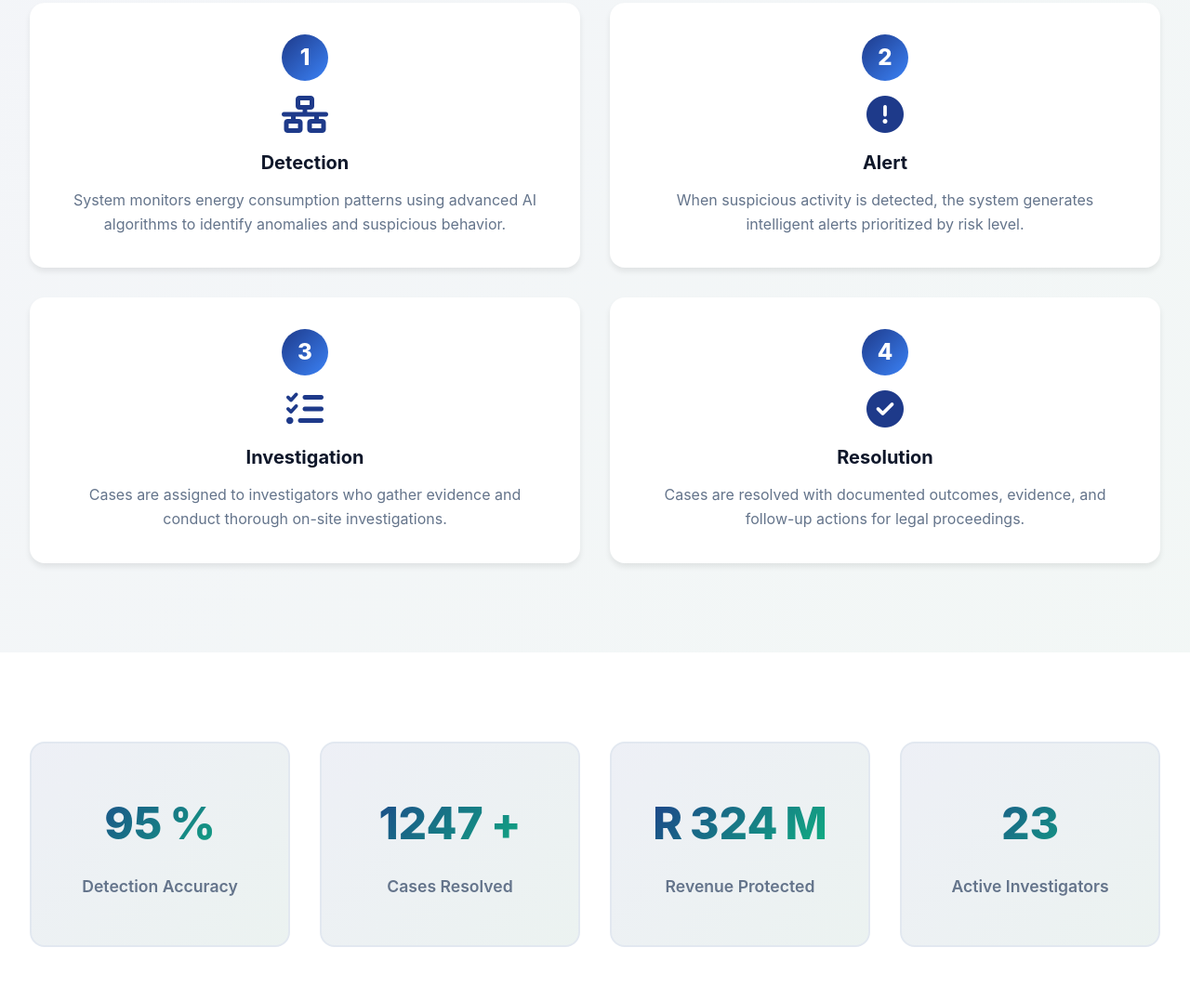
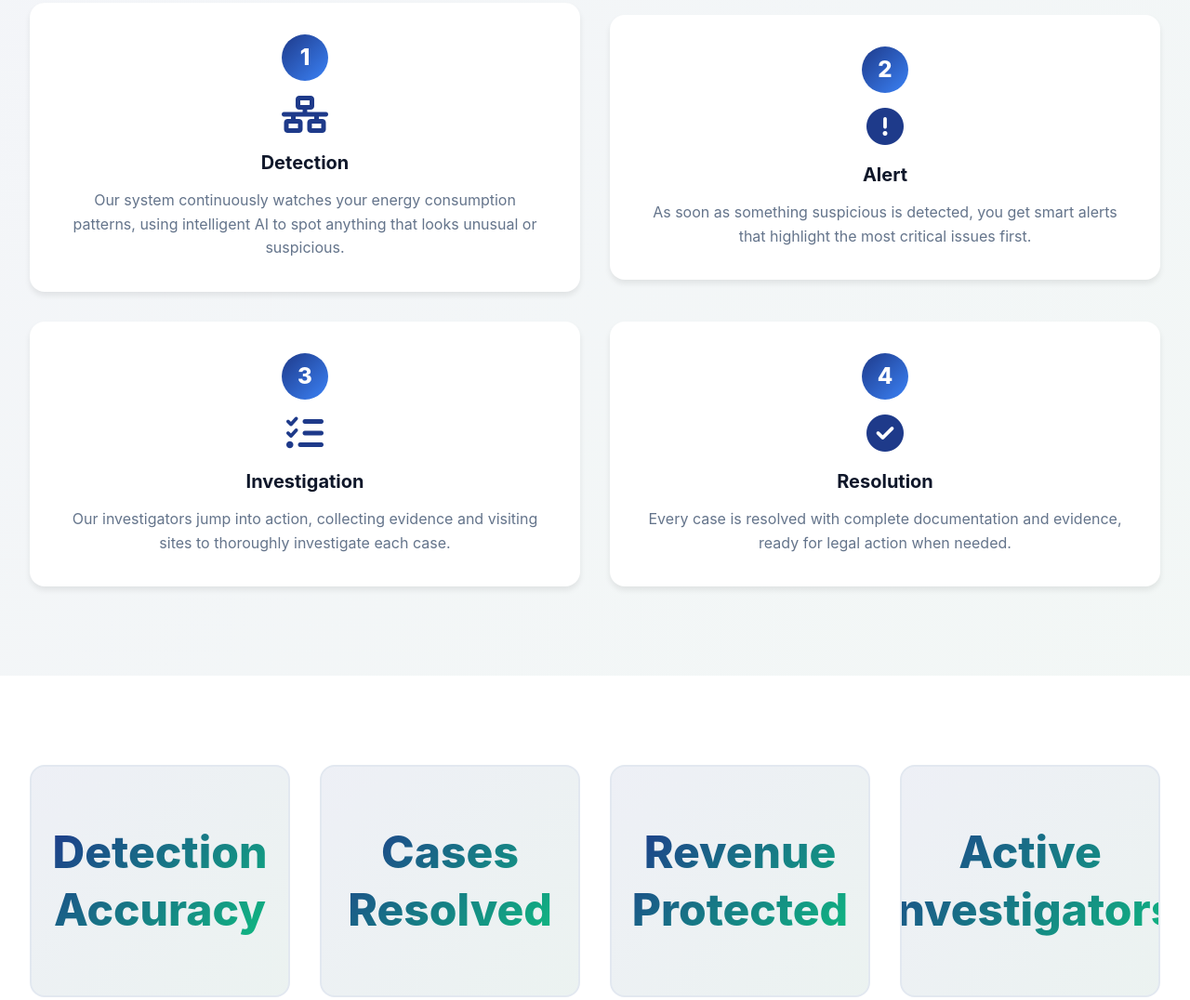
Before and after one commit to CodeBlooded-TheftDetection/Eskom-theft-detection, a website: page index.html in a window 1280 px wide. Shown: the part 3298-4374 px from the top of the page at 93% size. Drawn offline with Linux system fonts and the light colour scheme.

Commit message:
Final commit

```diff
--- a/Eskom-theft-detection-Sprint/css/landing.css
+++ b/Eskom-theft-detection-Sprint/css/landing.css
@@ -595,6 +595,11 @@ body {
     animation: fadeInUp 0.6s ease-out;
     position: relative;
     overflow: hidden;
+    display: flex;
+    flex-direction: column;
+    justify-content: center;
+    align-items: center;
+    min-height: 250px;
 }
 
 .stat-card::before {
--- a/css/landing.css
+++ b/css/landing.css
@@ -595,6 +595,11 @@ body {
     animation: fadeInUp 0.6s ease-out;
     position: relative;
     overflow: hidden;
+    display: flex;
+    flex-direction: column;
+    justify-content: center;
+    align-items: center;
+    min-height: 250px;
 }
 
 .stat-card::before {
@@ -627,7 +632,7 @@ body {
     -webkit-text-fill-color: transparent;
     background-clip: text;
     margin-bottom: 1rem;
-    display: flex;
+    display: none;
     align-items: center;
     justify-content: center;
     gap: 0.5rem;
@@ -640,11 +645,16 @@ body {
 }
 
 .stat-card p {
-    font-size: 1.1rem;
-    color: var(--text-secondary);
-    font-weight: 600;
+    font-size: 3rem;
+    font-weight: 800;
+    background: linear-gradient(135deg, var(--primary-blue), var(--primary-green-light));
+    -webkit-background-clip: text;
+    -webkit-text-fill-color: transparent;
+    background-clip: text;
     position: relative;
     z-index: 1;
+    line-height: 1.3;
+    margin: 0;
 }
 
 /*  BENEFITS SECTION  */
--- a/index.html
+++ b/index.html
@@ -133,7 +133,7 @@
                 <div class="step-number">1</div>
                 <i class="fas fa-network-wired"></i>
                 <h3>Detection</h3>
-                <p>System monitors energy consumption patterns using advanced AI algorithms to identify anomalies and suspicious behavior.</p>
+                <p>Our system continuously watches your energy consumption patterns, using intelligent AI to spot anything that looks unusual or suspicious.</p>
             </div>
 
             <div class="step-arrow">
@@ -144,7 +144,7 @@
                 <div class="step-number">2</div>
                 <i class="fas fa-exclamation-circle"></i>
                 <h3>Alert</h3>
-                <p>When suspicious activity is detected, the system generates intelligent alerts prioritized by risk level.</p>
+                <p>As soon as something suspicious is detected, you get smart alerts that highlight the most critical issues first.</p>
             </div>
 
             <div class="step-arrow">
@@ -155,7 +155,7 @@
                 <div class="step-number">3</div>
                 <i class="fas fa-tasks"></i>
                 <h3>Investigation</h3>
-                <p>Cases are assigned to investigators who gather evidence and conduct thorough on-site investigations.</p>
+                <p>Our investigators jump into action, collecting evidence and visiting sites to thoroughly investigate each case.</p>
             </div>
 
             <div class="step-arrow">
@@ -166,7 +166,7 @@
                 <div class="step-number">4</div>
                 <i class="fas fa-check-circle"></i>
                 <h3>Resolution</h3>
-                <p>Cases are resolved with documented outcomes, evidence, and follow-up actions for legal proceedings.</p>
+                <p>Every case is resolved with complete documentation and evidence, ready for legal action when needed.</p>
             </div>
         </div>
     </section>
@@ -216,7 +216,7 @@
                     <i class="fas fa-rocket"></i>
                 </div>
                 <h4>Fast Implementation</h4>
-                <p>Quick deployment with minimal disruption to existing operations.</p>
+                <p>Get up and running quickly without disrupting your day-to-day operations.</p>
             </div>
 
             <div class="benefit-item">
@@ -224,7 +224,7 @@
                     <i class="fas fa-lock-open"></i>
                 </div>
                 <h4>Enterprise Security</h4>
-                <p>Bank-grade encryption and security protocols protect sensitive data.</p>
+                <p>Your data stays safe with security as strong as your bank uses.</p>
             </div>
 
             <div class="benefit-item">
@@ -232,7 +232,7 @@
                     <i class="fas fa-chart-area"></i>
                 </div>
                 <h4>Advanced Analytics</h4>
-                <p>Deep insights into patterns, trends, and predictive intelligence.</p>
+                <p>See clear patterns and trends that help you predict and prevent theft.</p>
             </div>
 
             <div class="benefit-item">
@@ -240,7 +240,7 @@
                     <i class="fas fa-headset"></i>
                 </div>
                 <h4>24/7 Support</h4>
-                <p>Dedicated support team available around the clock for assistance.</p>
+                <p>Our team is always here to help, whenever you need us.</p>
             </div>
 
             <div class="benefit-item">
@@ -248,7 +248,7 @@
                     <i class="fas fa-sync"></i>
                 </div>
                 <h4>Continuous Updates</h4>
-                <p>Regular updates with new features and security improvements.</p>
+                <p>We keep improving the system with new features and better security.</p>
             </div>
 
             <div class="benefit-item">
@@ -256,7 +256,7 @@
                     <i class="fas fa-check-double"></i>
                 </div>
                 <h4>Proven Results</h4>
-                <p>Track record of reducing theft and improving operational efficiency.</p>
+                <p>We have a proven track record of stopping theft and boosting efficiency.</p>
             </div>
         </div>
     </section>
```
